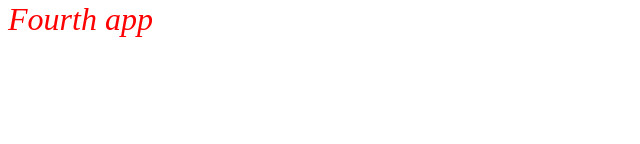
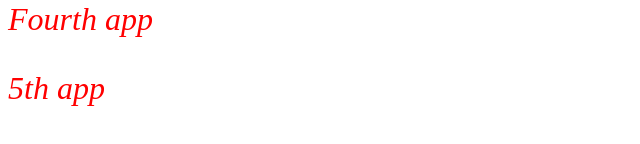
Before and after one commit to mrs885/hello-world, a plain HTML site: page index.html in a window 1280 px wide. Shown: the part 214-358 px from the top of the page, without its empty margins (0-640 px from the left). Drawn offline with Linux system fonts and the light colour scheme.

Commit message:
Update index.html

```diff
--- a/index.html
+++ b/index.html
@@ -9,4 +9,5 @@
 	<p>Second app</p>
 	<p>Third app</p>
 	<p>Fourth app</p>
+	<p>5th app</p>
 </body>
```
